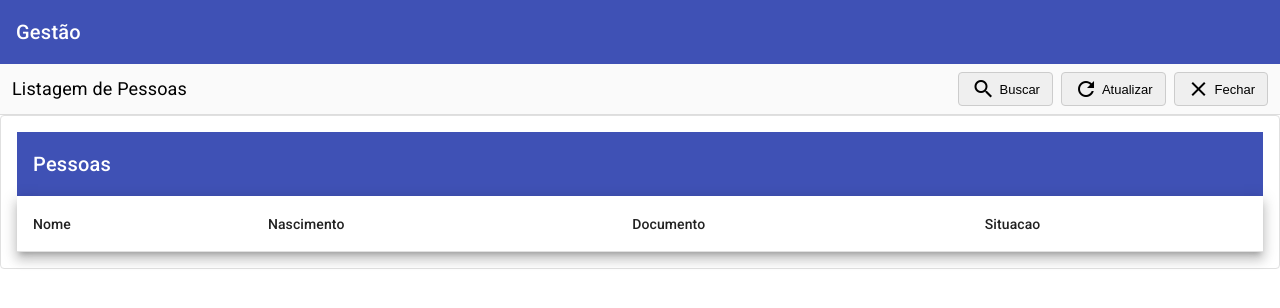
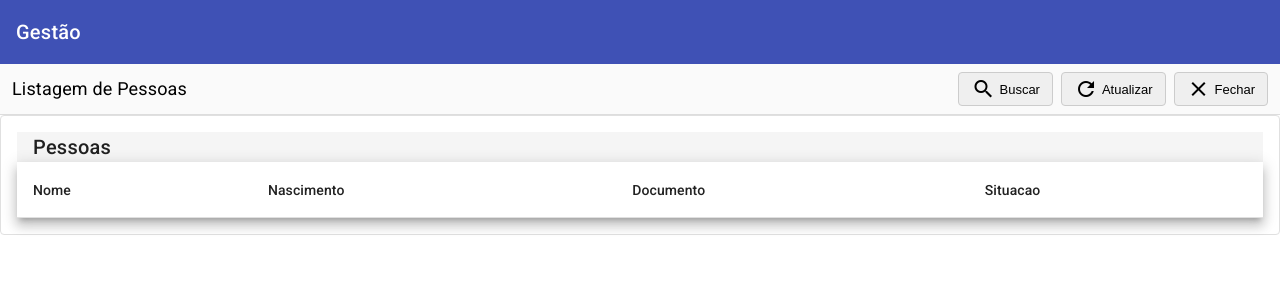
Before and after one commit to MarcosLaignier/gestao, an Angular app in the folder gestao-angular/: page /cadastros/pessoa in a window 1280 px wide. Shown: the top 308 px of the page. Built offline with nearby package versions, Linux system fonts and the light colour scheme.

Commit message:
CHANGELOG: Melhorias visuais no toolbar filter component

```diff
--- a/gestao-angular/src/app/pages/cadastros/pessoa-component/pessoa.component.html
+++ b/gestao-angular/src/app/pages/cadastros/pessoa-component/pessoa.component.html
@@ -7,7 +7,7 @@
 
 <mat-card class="example-card" appearance="outlined">
   <mat-card-header>
-    <mat-toolbar color="primary">
+    <mat-toolbar style="height: 30px">
       <span>Pessoas</span>
     </mat-toolbar>
   </mat-card-header>
```
